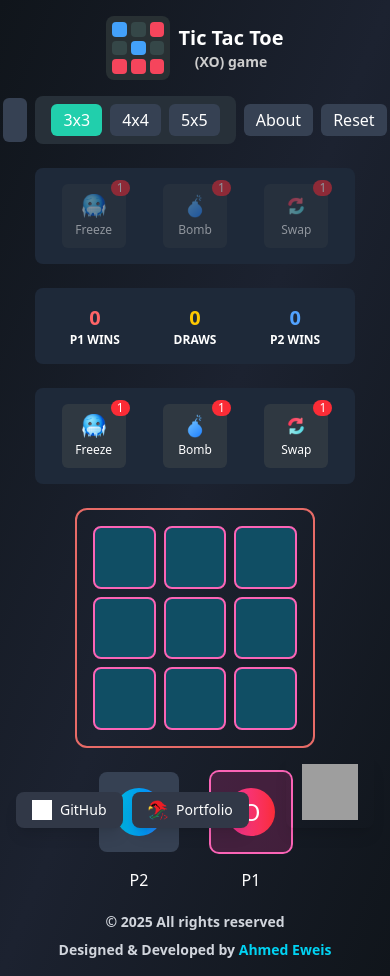
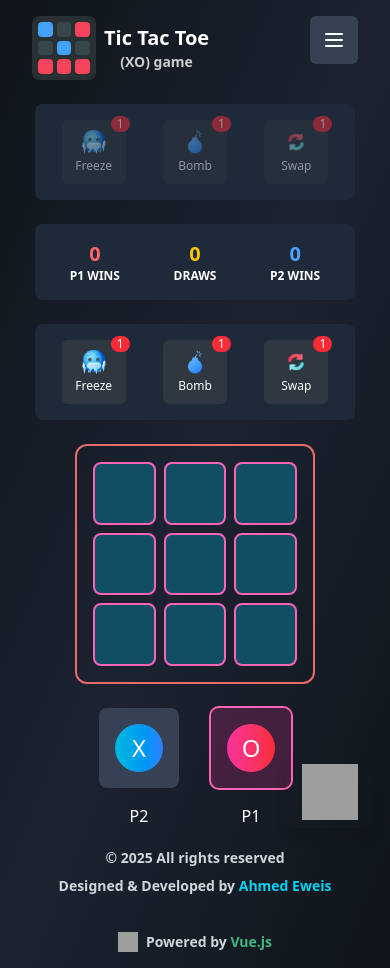
Before and after one commit to Ahmedeweis/tic-tak, a Vue app: page / in a window 390 px wide. Built offline with nearby package versions, Linux system fonts and the light colour scheme; grey boxes are pictures that could not be loaded.

Commit message:
respons and vue added

```diff
--- a/src/views/Main.vue
+++ b/src/views/Main.vue
@@ -1,8 +1,12 @@
 <template>
  <div class=" min-h-screen relative bg-gradient-to-br from-[#10151B] via-[#1C2230] to-[#10151B] text-white p-4 pb-0">
     <!-- Header -->
-     <header class="flex flex-col md:flex-row justify-between items-center mb-6 gap-4 md:gap-0 text-center md:text-left">
-      <div class="flex items-center space-x-2">
+<!-- Header -->
+<header
+  class="flex  justify-between items-start mb-6 gap-4 md:gap-0 text-center md:text-left px-4"
+>
+  <!-- Logo & Title -->
+  <div class="flex items-center  space-x-2">
     <div class="rounded-md flex items-center justify-center">
       <!-- المربع الكامل 3x3 -->
       <div
@@ -24,18 +28,57 @@
       <p class="text-sm font-bold text-[#cecece]">(XO) game</p>
     </div>
   </div>
+<div class="flex flex-col items-end">
+    <!-- زرار المينيو في الموبايل -->
+  <button
+    @click="isMenuOpen = !isMenuOpen"
+    class="md:hidden bg-gray-700 hover:bg-gray-600 p-3 rounded-md transition-colors"
+  >
+    <svg
+      v-if="!isMenuOpen"
+      xmlns="http://www.w3.org/2000/svg"
+      class="h-6 w-6"
+      fill="none"
+      viewBox="0 0 24 24"
+      stroke="currentColor"
+    >
+      <path
+        stroke-linecap="round"
+        stroke-linejoin="round"
+        stroke-width="2"
+        d="M4 6h16M4 12h16M4 18h16"
+      />
+    </svg>
+    <svg
+      v-else
+      xmlns="http://www.w3.org/2000/svg"
+      class="h-6 w-6"
+      fill="none"
+      viewBox="0 0 24 24"
+      stroke="currentColor"
+    >
+      <path
+        stroke-linecap="round"
+        stroke-linejoin="round"
+        stroke-width="2"
+        d="M6 18L18 6M6 6l12 12"
+      />
+    </svg>
+  </button>
   <!-- Controls -->
-      <div class="flex space-x-2 items-center justify-center">
+  <nav
+    :class="[
+      isMenuOpen ? 'flex' : 'hidden md:flex',
+    ]"
+    class="flex flex-col md:flex-row items-end gap-3 md:gap-2 transition-all duration-300"
+  >
     <button
       @click="toggleFullscreen"
-          class="px-3 py-3 bg-gray-700 hover:bg-gray-600 rounded-md transition-colors cursor-pointer"
+      class="px-3 py-3 bg-gray-700 mt-3 hover:bg-gray-600 rounded-md transition-colors cursor-pointer"
     >
-          <img
-            src="../assets/imgs/expand.png"
-            alt="Fullscreen"
-            class="w-5 h-5"
-          />
+      <img src="../assets/imgs/expand.png" alt="Fullscreen" class="w-5 h-5" />
     </button>
+    <!-- Board Size Buttons -->
     <div class="flex gap-2 bg-[#273039] px-4 py-2 rounded-lg">
       <button
         v-for="size in [3, 4, 5]"
@@ -64,6 +107,7 @@
     >
       Reset
     </button>
+  </nav>
 </div>
 </header>
 <!-- Scoreboard & Power-ups -->
@@ -662,18 +706,30 @@
     <span>Designed & Developed by <a href="https://eweis.vercel.app/" class="text-cyan-400 font-semibold">Ahmed Eweis</a></span>
   </div>
 </footer>
+<footer class="mt-1 text-gray-300 py-4 px-6 text-center font-bold">
+  <div class="flex flex-col sm:flex-row items-center justify-center gap-2 sm:gap-3 text-sm">
+    <span class="flex items-center gap-2">
+      <img
+        src="https://upload.wikimedia.org/wikipedia/commons/9/95/Vue.js_Logo_2.svg"
+        alt="Vue.js Logo"
+        class="w-5 h-5 sm:w-6 sm:h-6"
+      />
+      <span>Powered by <span class="text-[#42b883]">Vue.js</span></span>
+    </span>
+  </div>
+</footer>
 <!-- GitHub Box -->
 <a href="https://github.com/ahmedeweis" target="_blank"
-  class="fixed bottom-4 left-4 flex items-center gap-2 bg-[#313847] text-white px-4 py-2 rounded-lg shadow-lg hover:bg-[#3e4652] transition-all duration-300">
+  class="hidden md:flex fixed bottom-4 left-4 items-center gap-2 bg-[#313847] text-white px-4 py-2 rounded-lg shadow-lg hover:bg-[#3e4652] transition-all duration-300">
   <img src="https://cdn.jsdelivr.net/gh/simple-icons/simple-icons/icons/github.svg"
     alt="GitHub" class="w-5 h-5 invert brightness-0">
   <span class="font-medium text-sm">GitHub</span>
 </a>
 <!-- Portfolio Box -->
 <a href="https://falcon-core.vercel.app/" target="_blank"
-  class="fixed bottom-4 left-33 flex items-center gap-2 bg-[#313847] text-white px-4 py-2 rounded-lg shadow-lg hover:bg-[#3e4652] transition-all duration-300">
+  class="hidden md:flex fixed bottom-4 left-36 items-center gap-2 bg-[#313847] text-white px-4 py-2 rounded-lg shadow-lg hover:bg-[#3e4652] transition-all duration-300">
   <img src="../assets/imgs/brand_logo_transparent.png" alt="Portfolio"
-    class="w-5 h-5 ">
+    class="w-5 h-5">
   <span class="font-medium text-sm">Portfolio</span>
 </a>
 <a
@@ -706,6 +762,7 @@ const showAbout = ref(false);
 const currentPowerUp = ref(null);
 const selectedCell = ref(-1);
 const selectedCells = ref([]);
+const isMenuOpen = ref(false);
 // Power-ups
 const player1PowerUps = ref({ freeze: 1, bomb: 1, swap: 1 });
 const player2PowerUps = ref({ freeze: 1, bomb: 1, swap: 1 });
```
Lines whose indentation alone changed are shown as unchanged.
